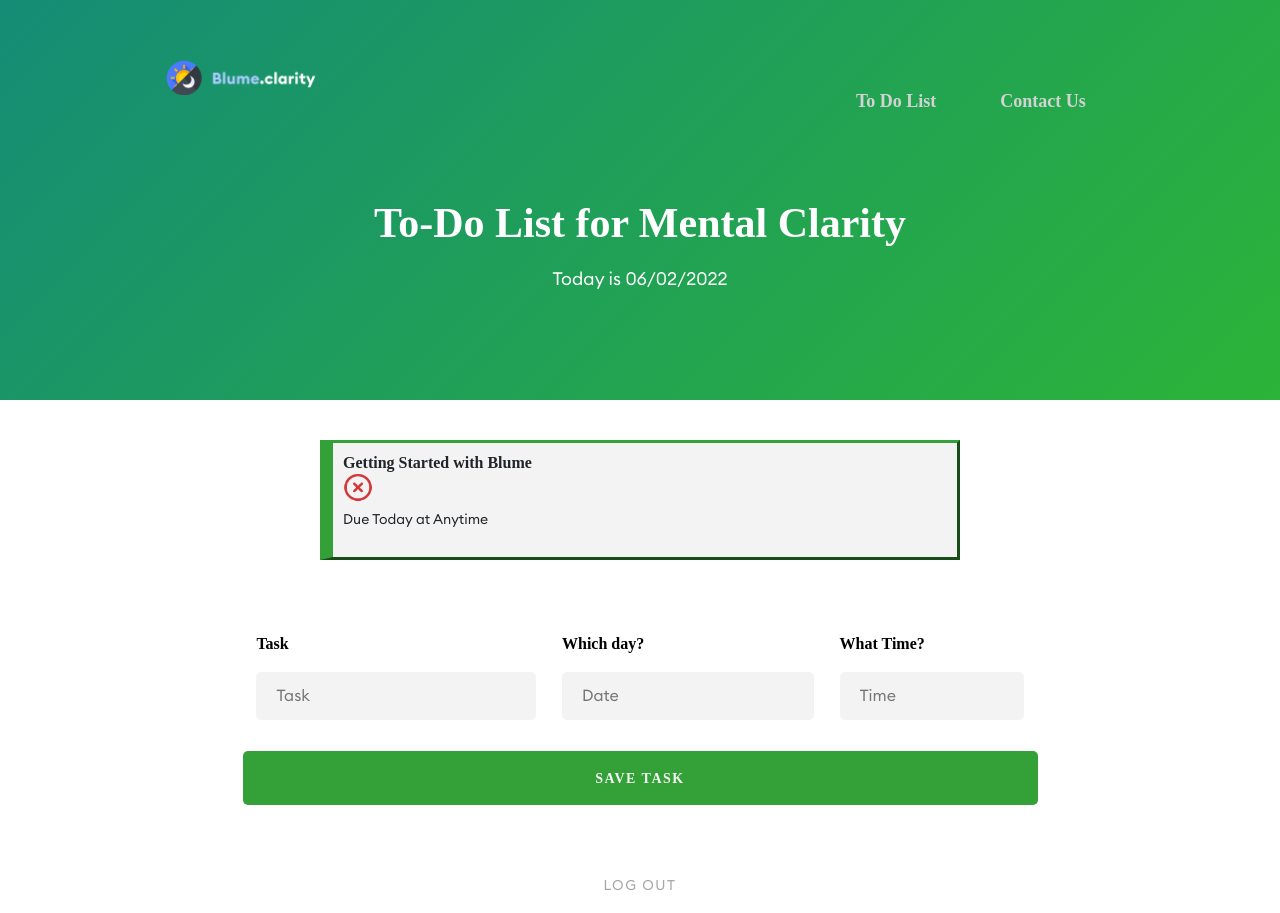
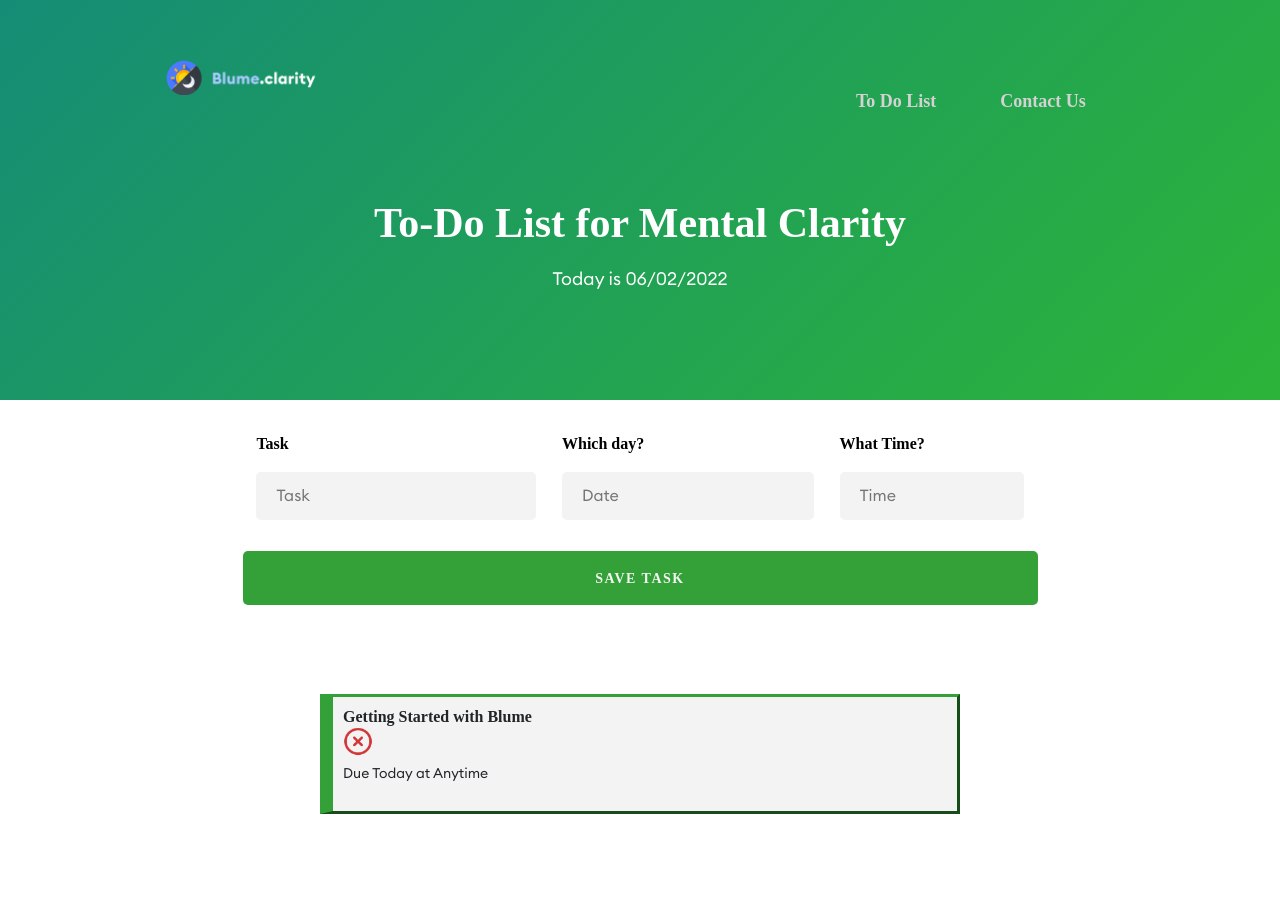
Before and after one commit to geerma/Bloom, a React (Create React App) app: page /todolist in a window 1280 px wide. Built offline with nearby package versions, Linux system fonts and the light colour scheme; the HTML template or start-up script is replaced by a standard one; a web font is replaced by a local one.

Commit message:
there is some confusion here

```diff
--- a/src/ListStyles.css
+++ b/src/ListStyles.css
@@ -49,13 +49,13 @@
   .ToDoDivContainer{
     /* margin-left: 450px; */
     /* margin-top: 2%; */
-
+    padding-bottom: 5%;
     width: 100%;
     height: 200px;
 
     display: flex;
     align-items: center;
-    justify-content: flex-start;
+    justify-content: center;
     flex-direction: column;
     /* background-color: red; */
 
@@ -63,7 +63,7 @@
 
   .TodoDiv{
     background: #f3f3f3;
-    margin-top: 40px;
+    margin-top: 20px;
     /* margin-left: 450px; */
     padding: 10px;
     width: 50%;
@@ -125,10 +125,10 @@
 
   }
 
-  .saveButtonDiv{
-    margin-top: 2%;
+.saveButtonDiv{
+  margin-top: 2%;
 
-  }
+}
 
 
 
--- a/src/Pages/Todolist.jsx
+++ b/src/Pages/Todolist.jsx
@@ -80,13 +80,15 @@ export const Todolist = () => {
         <h2>Today is {today}</h2>
     </div>
     </header>
+        <AddTask onAdd={addTask}/>
 
         {tasks.length>0 ? (<Tasks tasks={tasks} onDelete={deleteTask}/>) : ('No Tasks')}
 
-        <AddTask onAdd={addTask}/>
+        {/*<div className="saveTaskButtonContainer"><button className='saveTaskButton' onClick={saveTask}>Save Task</button> </div>*/}
+        {/* <p class='logOut' onClick={logout}>LOG OUT</p> */}
+        <br></br>
 
-        {/*<div className="saveTaskButtonContainer"><button className='saveTaskButton' onClick={saveTask}>Save Task</button> </div>*/}
-        <p class='logOut' onClick={logout}>LOG OUT</p>
+
 
     </div>
     );
--- a/src/components/Firebase.js
+++ b/src/components/Firebase.js
@@ -14,7 +14,7 @@ const firebaseConfig = {
 };
 
 const app = initializeApp(firebaseConfig);
-const db = app.firestore();
+// const db = app.firestore();
 const auth = getAuth(app);
 
-export {db,auth}
+export {auth}
```
